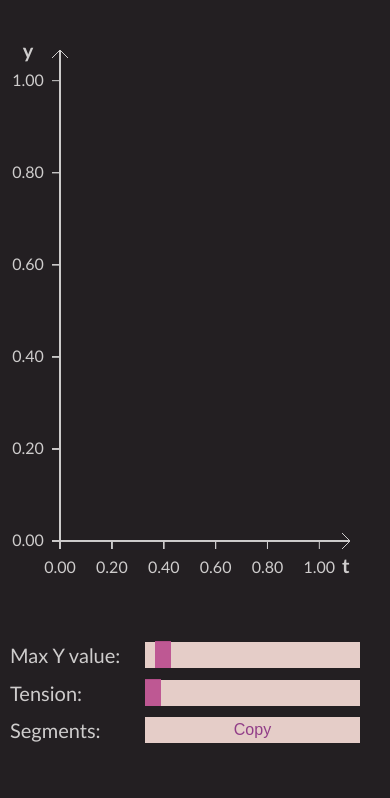
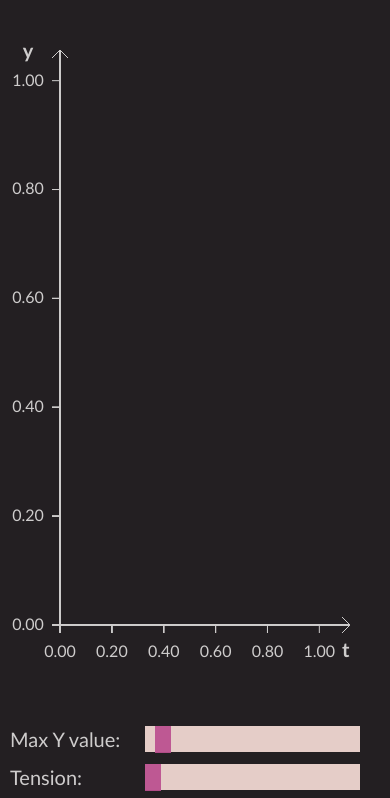
Before and after one commit to frysztak/splicer, a website built with webpack: page src/index.html in a window 390 px wide. Shown: the top 798 px of the page. Built offline with nearby package versions, Linux system fonts and the light colour scheme.

Commit message:
layout improvements

```diff
--- a/src/index.css
+++ b/src/index.css
@@ -35,7 +35,7 @@ button:focus {
 }
 
 #segments {
-    max-height: 450px;
+    max-height: 300px;
     overflow-y: scroll;
     width: 100%;
 }
@@ -90,14 +90,14 @@ button:focus {
 
 #plot {
     width: 70vw;
-    height: 70vh;
+    height: 100%;
+    min-height: 80vh;
     touch-action: none;
 }
 
 @media screen and (max-width: 992px) {
     #plot {
         width: 100vw;
-        height: 70vh;
     }
 
     ol {
@@ -168,7 +168,6 @@ ol {
     margin-top: 5px;
 }
 
-
 pre {
     font-size: 1rem;
 }
```
